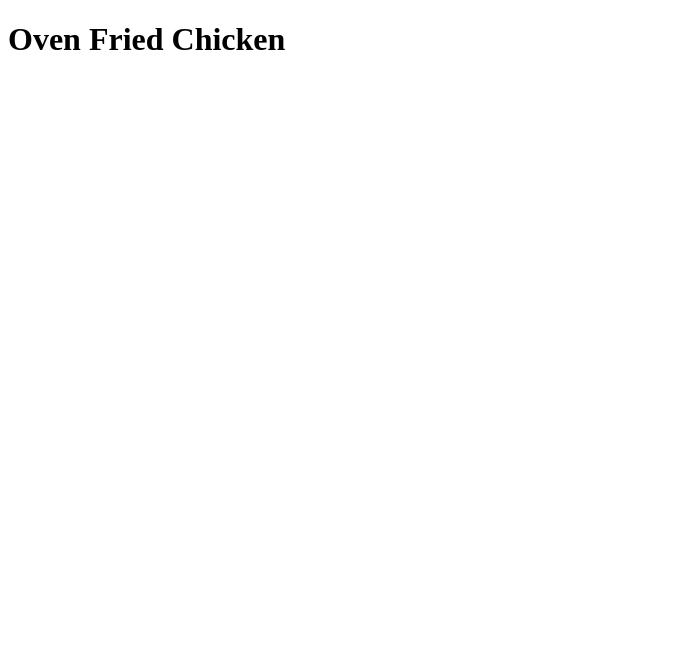
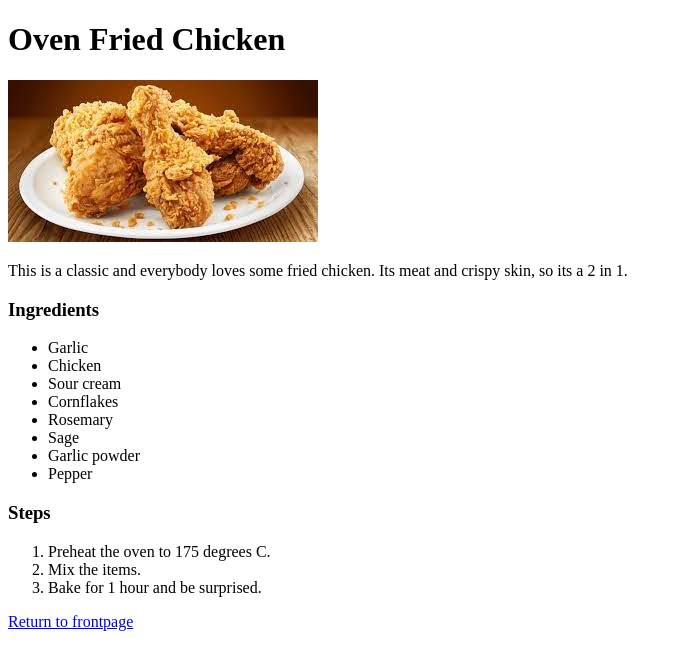
Before and after one commit to SebastianHeiberg/odin-recipes, a plain HTML site: page recipies/ovenFriedChicken.html in a window 1280 px wide. Shown: the whole page, without its empty margins (0-676 px from the left). Drawn offline with Linux system fonts and the light colour scheme.

Commit message:
ovenFriedChicken with ingredients, steps, picture

```diff
--- a/recipies/ovenFriedChicken.html
+++ b/recipies/ovenFriedChicken.html
@@ -8,7 +8,31 @@
 
 <body>
     <h1> Oven Fried Chicken </h1>
+    <img src="../img/friedchicken.jfif"
+    alt="A picture of fried chicken">
+    <p> This is a classic and everybody loves some fried chicken. Its meat and crispy skin, so its a 2 in 1. </p>
+    <h3> Ingredients </h3>
+    <ul>
+        <li> Garlic </li>
+        <li> Chicken </li>
+        <li> Sour cream </li>
+        <li> Cornflakes </li>
+        <li> Rosemary </li>
+        <li> Sage </li>
+        <li> Garlic powder </li>
+        <li> Pepper </li>
+    </ul>
 
+    <h3> Steps </h3>
+    <ol>
+        <li> Preheat the oven to 175 degrees C.</li>
+        <li> Mix the items.</li>
+        <li> Bake for 1 hour and be surprised.</li>
+    </ol>
+
+    <p><a href="../index.html"> Return to frontpage </a></p>
 </body>
 
+
+
 </html>
```
Also changed, not shown: img/friedchicken.jfif (added).
